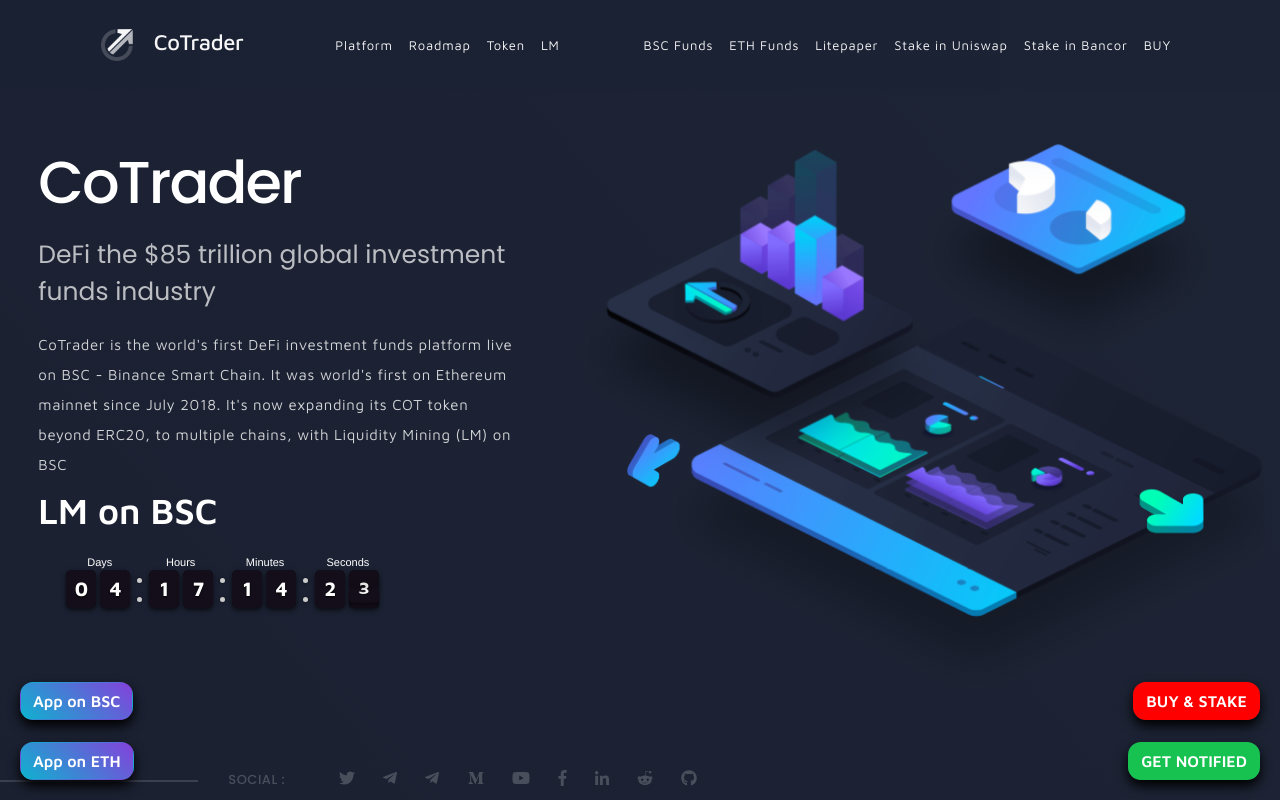
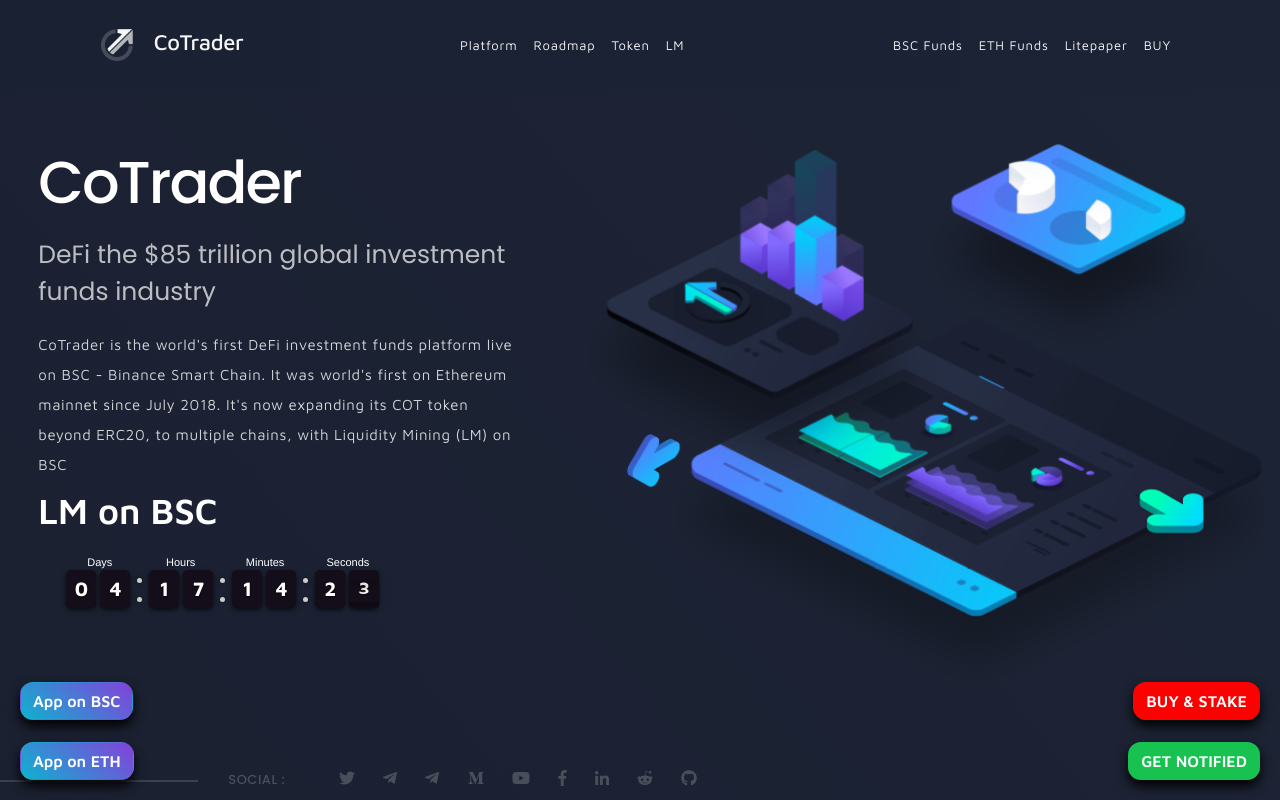
Before and after one commit to CoTraderCore/cotrader-landing, a plain HTML site: page index.html in a window 1280 px wide. Shown: the top 800 px of the page. Drawn offline with nearby package versions, Linux system fonts and the light colour scheme; files whose address does not match are found by name.

Commit message:
rm stake in topbar

```diff
--- a/index.html
+++ b/index.html
@@ -77,12 +77,6 @@
                             </li>
                             <li class="nav-item">
                                 <a class="nav-link" target="_blank" href="https://docs.google.com/document/d/1rOb6MVY83XufRwsbni873Lad00duR1UQ">Litepaper</a>
-                            </li>
-                            <li class="nav-item">
-                                <a class="nav-link" target="_blank" href="https://app.uniswap.org/#/swap">Stake in Uniswap</a>
-                            </li>
-                            <li class="nav-item">
-                                <a class="nav-link" target="_blank" href="https://app.bancor.network/eth/swap?from=0xEeeeeEeeeEeEeeEeEeEeeEEEeeeeEeeeeeeeEEeE&to=0x5c872500c00565505F3624AB435c222E558E9ff8">Stake in Bancor</a>
                             </li>
                             <li class="nav-item">
                                 <a class="nav-link" target="_blank" href="https://1inch.exchange/#/ETH/COT">BUY</a>
```
